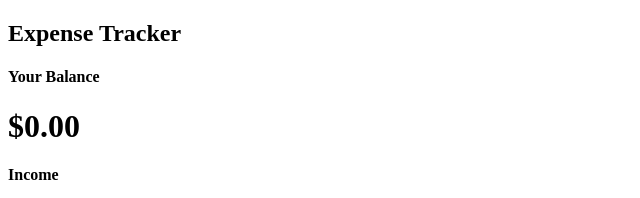
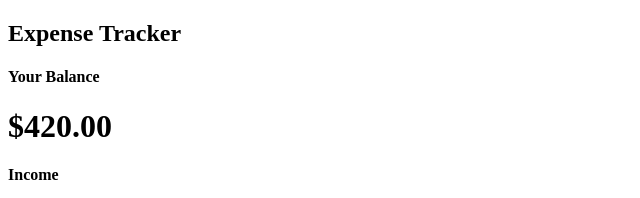
Before and after one commit to MicahBear/expense_tracker, a React (Create React App) app: page / in a window 1280 px wide. Shown: the top 198 px of the page, without its empty margins (0-640 px from the left). Built offline with nearby package versions, Linux system fonts and the light colour scheme.

Commit message:
import global context to balance.js/ bring in balance dynamically

```diff
--- a/src/components/balance.js
+++ b/src/components/balance.js
@@ -1,12 +1,19 @@
-import React from 'react'
+import React, { useContext } from 'react';
+import { GlobalContext } from '../context/GlobalState';
+
 
 export const Balance = () => {
+    const { transactions } = useContext(GlobalContext);
+
+    const amounts = transactions.map(transaction => transaction.amount);
+
+    const total = amounts.reduce((acc, item) => (acc += item), 0).toFixed(2);
     return (
         <div>
             <h4>
                 Your Balance
             </h4>
-            <h1 >$0.00</h1>
+            <h1 >${total}</h1>
         </div>
     )
 }
```
